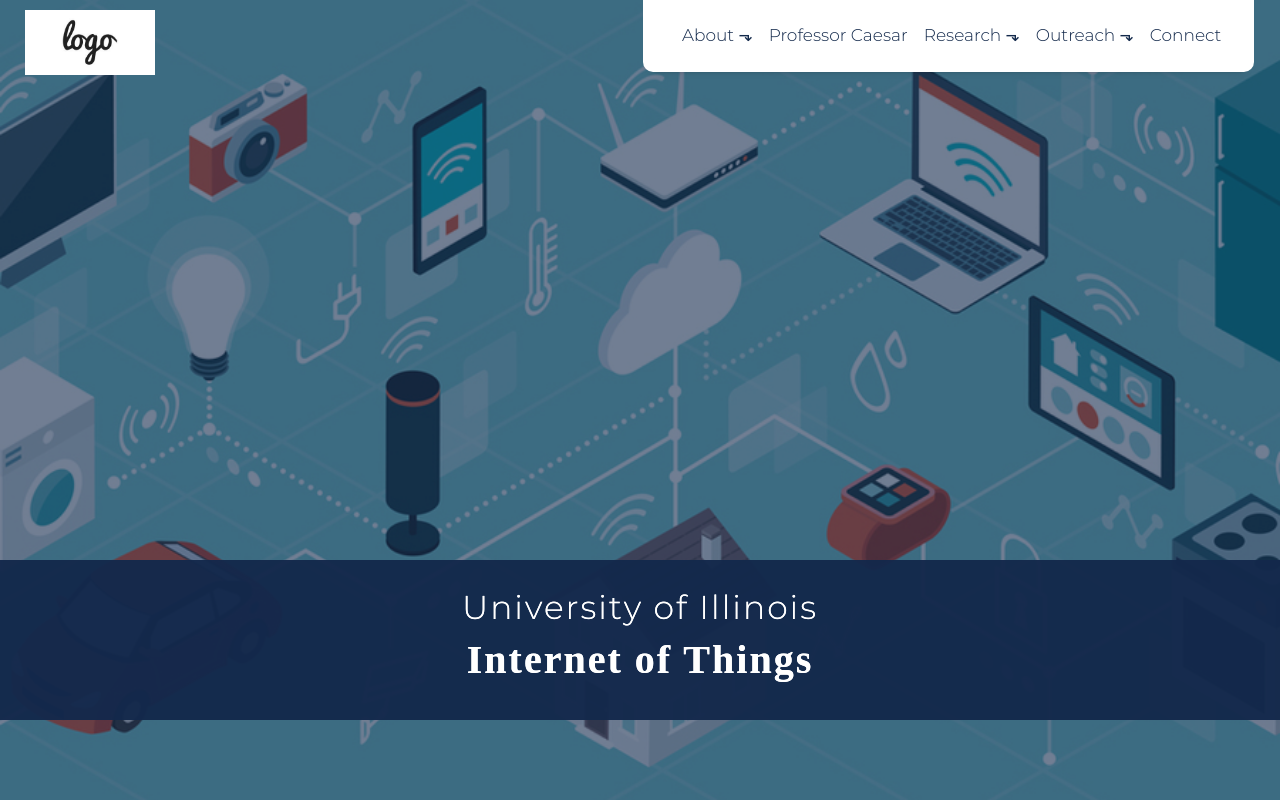
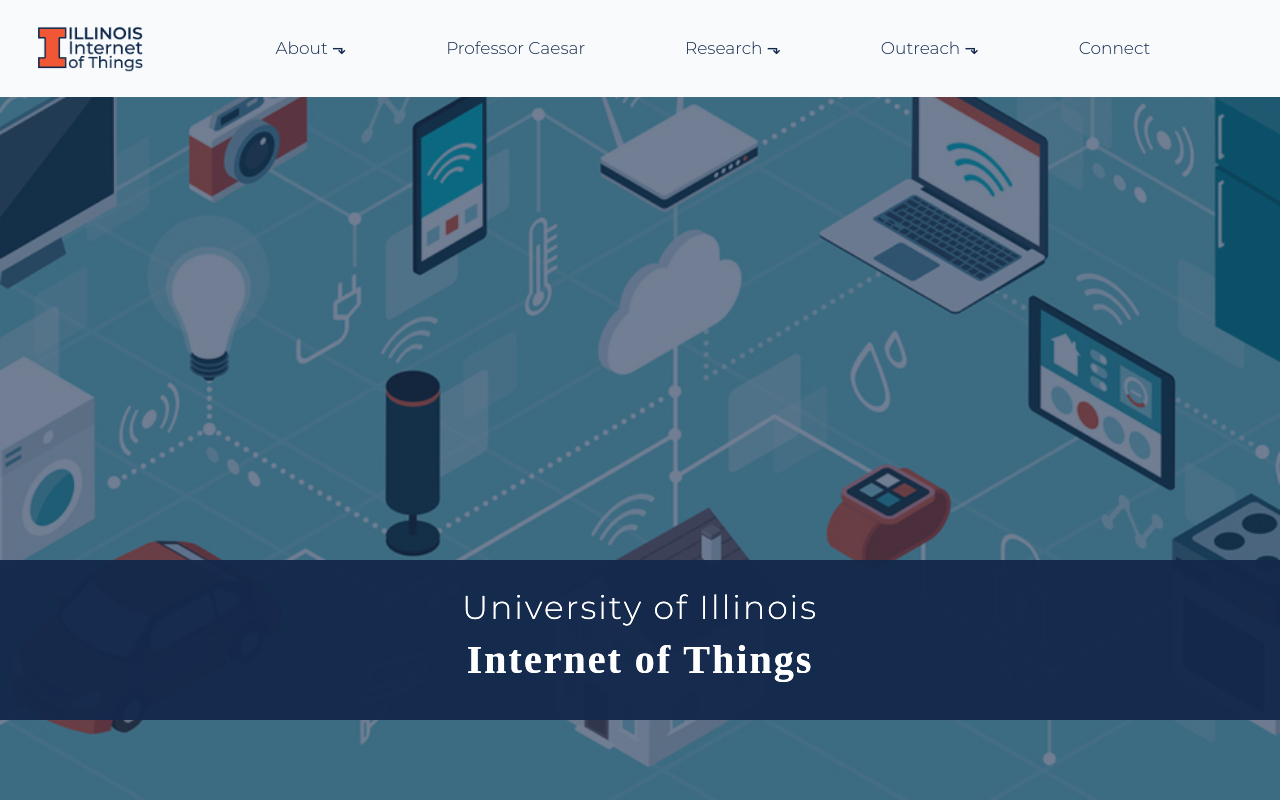
Before and after one commit to Illinois-IoT/iot-website, a Gatsby site: page / in a window 1280 px wide. Shown: the top 800 px of the page. Built offline with nearby package versions, Linux system fonts and the light colour scheme; Gatsby itself is replaced by a stand-in of ours; a web font is replaced by a local one.

Commit message:
feat: updated navbar

```diff
--- a/public/page-data/dev-404-page/page-data.json
+++ b/public/page-data/dev-404-page/page-data.json
@@ -1,5 +1,5 @@
 {
     "componentChunkName": "component---cache-dev-404-page-js",
     "path": "/dev-404-page/",
-    "result": {"data":{"allSiteFunction":{"nodes":[]},"allSitePage":{"nodes":[{"path":"/404/"},{"path":"/404.html"},{"path":"/"}]}},"pageContext":{}},
+    "result": {"data":{"allSiteFunction":{"nodes":[]},"allSitePage":{"nodes":[{"path":"/404/"},{"path":"/404.html"},{"path":"/about/"},{"path":"/autonomy/"},{"path":"/caesar/"},{"path":"/connect/"},{"path":"/"},{"path":"/iot-simulation/"},{"path":"/local-outreach/"},{"path":"/mission/"},{"path":"/outreach/"},{"path":"/research/"},{"path":"/summer-camp/"},{"path":"/support/"},{"path":"/welcome/"}]}},"pageContext":{}},
     "staticQueryHashes": []}
--- a/src/templates/navigation/navigation.css
+++ b/src/templates/navigation/navigation.css
@@ -7,9 +7,11 @@
 
  .navbar-primary #logo-img{
      padding: 10px;
-     width: 150px;
+     width: 125px;
      height: auto;
      margin-left: 15px;
+     border-radius: 5px;
+     background-color: var(--cloud);
  }
 
  .navbar-secondary #logo-img {
@@ -24,10 +26,26 @@
      box-shadow: 0px 7px 7px -10px rgba(0,0,0,.5);
  }
 
+ .navbar-primary .navbar {
+     width: 100%;
+ }
+
+ .navbar-primary #responsive-navbar-nav {
+     width: 100%;
+     align-items: center;
+     justify-content: space-between !important;
+ }
+
+ .navbar-primary #responsive-navbar-nav #nav {
+    width: 100%;
+    align-items: center;
+    justify-content: space-evenly !important;
+}
+
  .navbar{
-     background-color: white;
+     background-color: var(--cloud);
      width: fit-content;
-     height: fit-content;
+     height: 100%;
      opacity: 1;
      z-index: 1001;
      border-bottom-left-radius: 10px;
@@ -100,20 +118,31 @@
  }
 
  .navbar-primary{
-     z-index: 1001;
+     /* z-index: 1001;
      display: flex;
      flex-direction: row;
      justify-content: space-between;
      position: fixed;
      width: 98vw;
      height: fit-content;
-     margin-right: 2vw;
+     margin-right: 2vw; */
+
+     background-color: var(--cloud);
+     display: flex;
+     flex-direction: row;
+     align-items: center;
+     justify-content: space-between;
+     width: 100vw;
+     position: fixed;
+     z-index: 1001;
+     padding: 1vw;
  }
 
  .navbar-secondary{ /* when page is scrolled down */
-     background-color: white;
+     background-color: var(--cloud);
      display: flex;
      flex-direction: row;
+     align-items: center;
      justify-content: space-between;
      width: 100vw;
      position: fixed;
@@ -148,13 +177,13 @@
  }
 
  .dropdown:hover .dropdown-menu { /* hovering to open dropdown */
-     border: white;
-     background-color: white;
+     border: var(--cloud);
+     background-color: var(--cloud);
      display: block;
  }
  .dropdown .dropdown-menu :hover { /*hovering over dropdown menu item */
-     background-color: white;
-     border: white;
+     background-color: var(--cloud);
+     border: var(--cloud);
      color:var(--industrial-blue);
  }
  .dropdown-item{
--- a/src/templates/navigation/navigation.js
+++ b/src/templates/navigation/navigation.js
@@ -6,7 +6,7 @@
 import React from 'react';
 import { Navbar,Nav, NavDropdown} from 'react-bootstrap';
 import './navigation.css';
-import logo from '../../images/sample_logo.jpeg'
+import logo from '../../images/iot-logo.png'
 
 export default class Navigation extends React.Component {
     constructor(props) {
@@ -142,7 +142,7 @@ export default class Navigation extends React.Component {
         return(
             <div className={this.state.navbarClass}>
               <a href="/"><img  id="logo-img" src={logo} alt="i-Jet logo" style={{...this.state.navbarClass=== "navbar-expanded" ? {visibility: "hidden"} : {visibility: "visible"}}}/></a>
-              <Navbar collapseOnSelect expand='sm' className="navbar" onToggle={()=> this.toggleExpand()} id={this.state.navbarClass === "navbar-primary" ? "box-shadow" : ""}>
+              <Navbar collapseOnSelect expand='sm' className="navbar" onToggle={()=> this.toggleExpand()} id={this.state.navbarClass === "navbar-secondary" ? "box-shadow" : ""}>
                   <Navbar.Toggle aria-controls="responsive-navbar-nav"/>
                   <Navbar.Collapse id="responsive-navbar-nav"> {/*navbar background*/}
                       <Nav className="mr-auto" id="nav"> {/*actual navbar*/}
```
Also changed, not shown: src/images/iot-logo-white-background.png (added), src/images/iot-logo.png (added).
